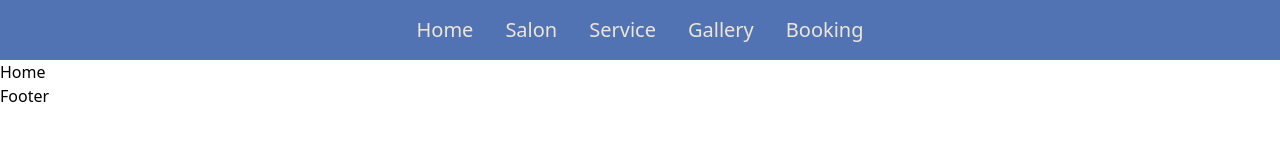
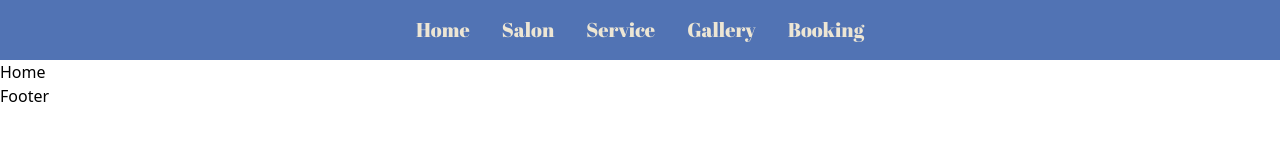
Before and after one commit to eobcre/salon-geometric, a React (Vite) app: page / in a window 1280 px wide. Shown: the top 160 px of the page. Built offline with nearby package versions, Linux system fonts and the light colour scheme.

Commit message:
updated custom color class names

```diff
--- a/src/components/Header.tsx
+++ b/src/components/Header.tsx
@@ -2,13 +2,13 @@ import { navData } from '../data/navData';
 
 const Header: React.FC = () => {
   return (
-    <header className='bg-[#5173B4]'>
+    <header className='bg-blue'>
       <nav>
         <ul className='flex justify-center'>
           {navData.map((nav) => (
             <li
               id={nav.id}
-              className='font-nav text-[#EDE6D4] text-xl p-4 hover:text-[#E58D05]'
+              className='font-main text-ivory text-xl p-4 hover:text-orange'
             >
               <a href={nav.link}>{nav.name}</a>
             </li>
```
